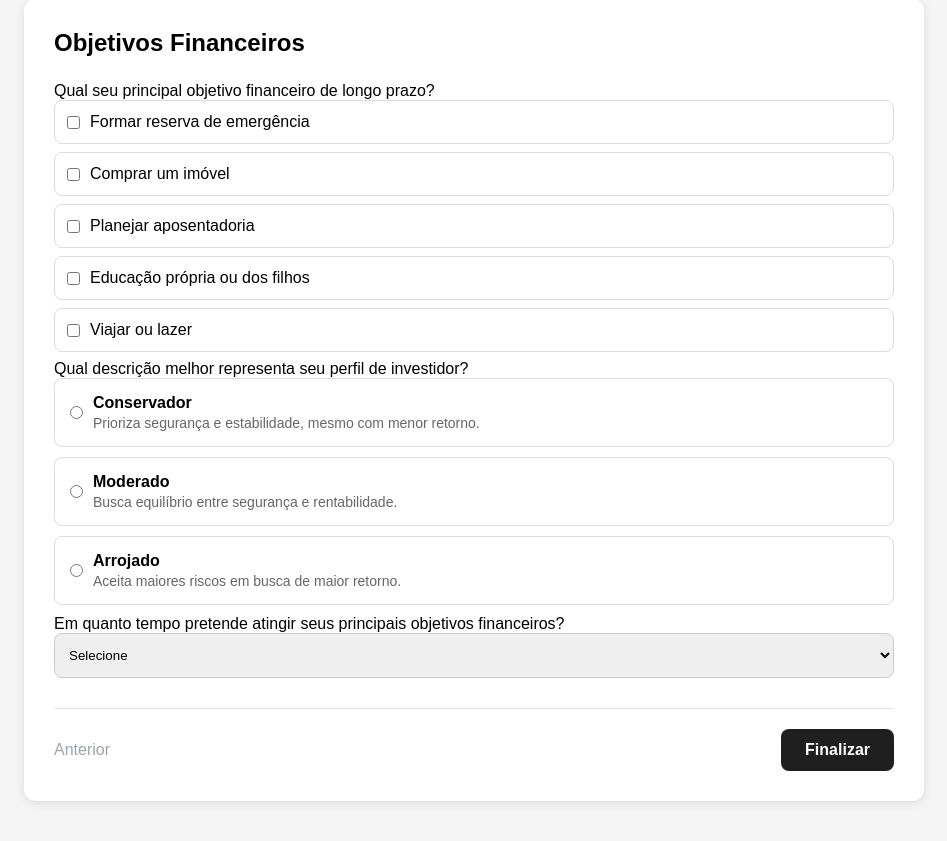
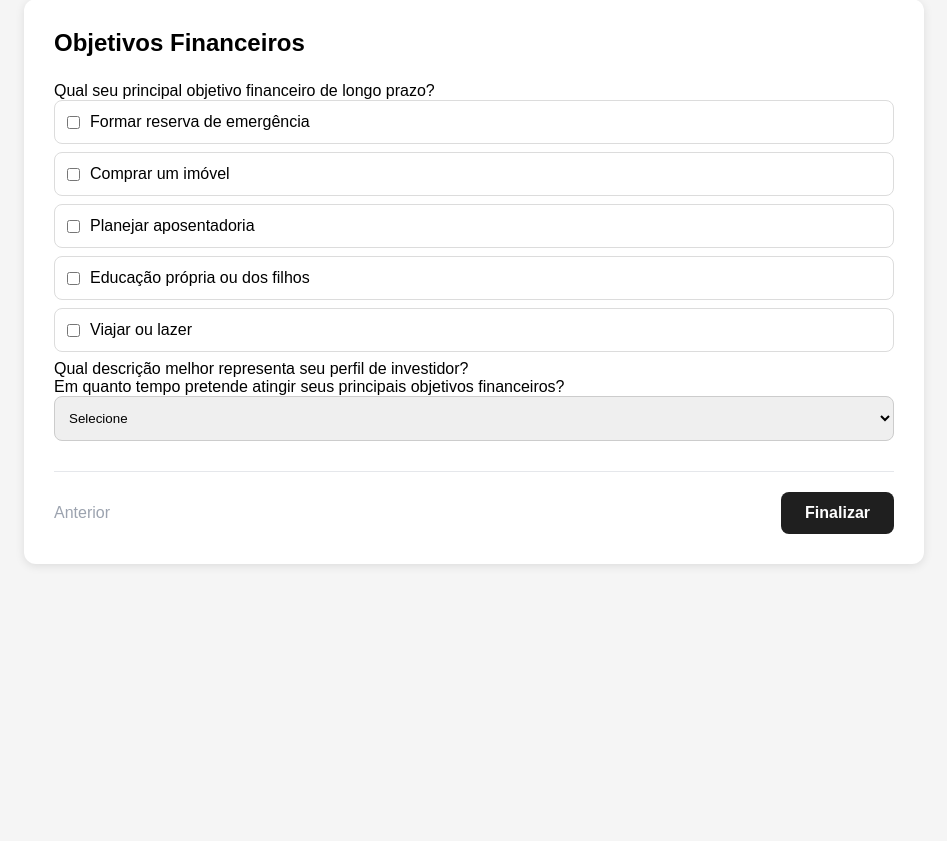
Before and after one commit to arthurandriws-ctrl/PsicoFinancas, a Flask app: template projeto integrador/templates/formulario 3.html in a window 1280 px wide. Shown: the part 136-977 px from the top of the page, without its empty margins (166-1113 px from the left). After the commit the page ends 702 px from the top, so only its background shows below. Run offline with Flask 3, Linux system fonts and the light colour scheme; the template is opened without the code that fills it, so the values that code supplies are empty.

Commit message:
Update formulario 3.html

```diff
--- a/projeto integrador/templates/formulario 3.html
+++ b/projeto integrador/templates/formulario 3.html
@@ -74,34 +74,7 @@
                 Qual descrição melhor representa seu perfil de investidor?
             </label>
 
-            <div class="perfil">
-                <input type="radio" name="perfil">
 
-                <div>
-                    <strong>Conservador</strong>
-                    <p>Prioriza segurança e estabilidade, mesmo com menor retorno.</p>
-                </div>
-            </div>
-
-            <div class="perfil">
-                <input type="radio" name="perfil">
-
-                <div>
-                    <strong>Moderado</strong>
-                    <p>Busca equilíbrio entre segurança e rentabilidade.</p>
-                </div>
-            </div>
-
-            <div class="perfil">
-                <input type="radio" name="perfil">
-
-                <div>
-                    <strong>Arrojado</strong>
-                    <p>Aceita maiores riscos em busca de maior retorno.</p>
-                </div>
-            </div>
-
-        </div>
 
         <!-- Pergunta 14 (Prazo) -->
 
```
